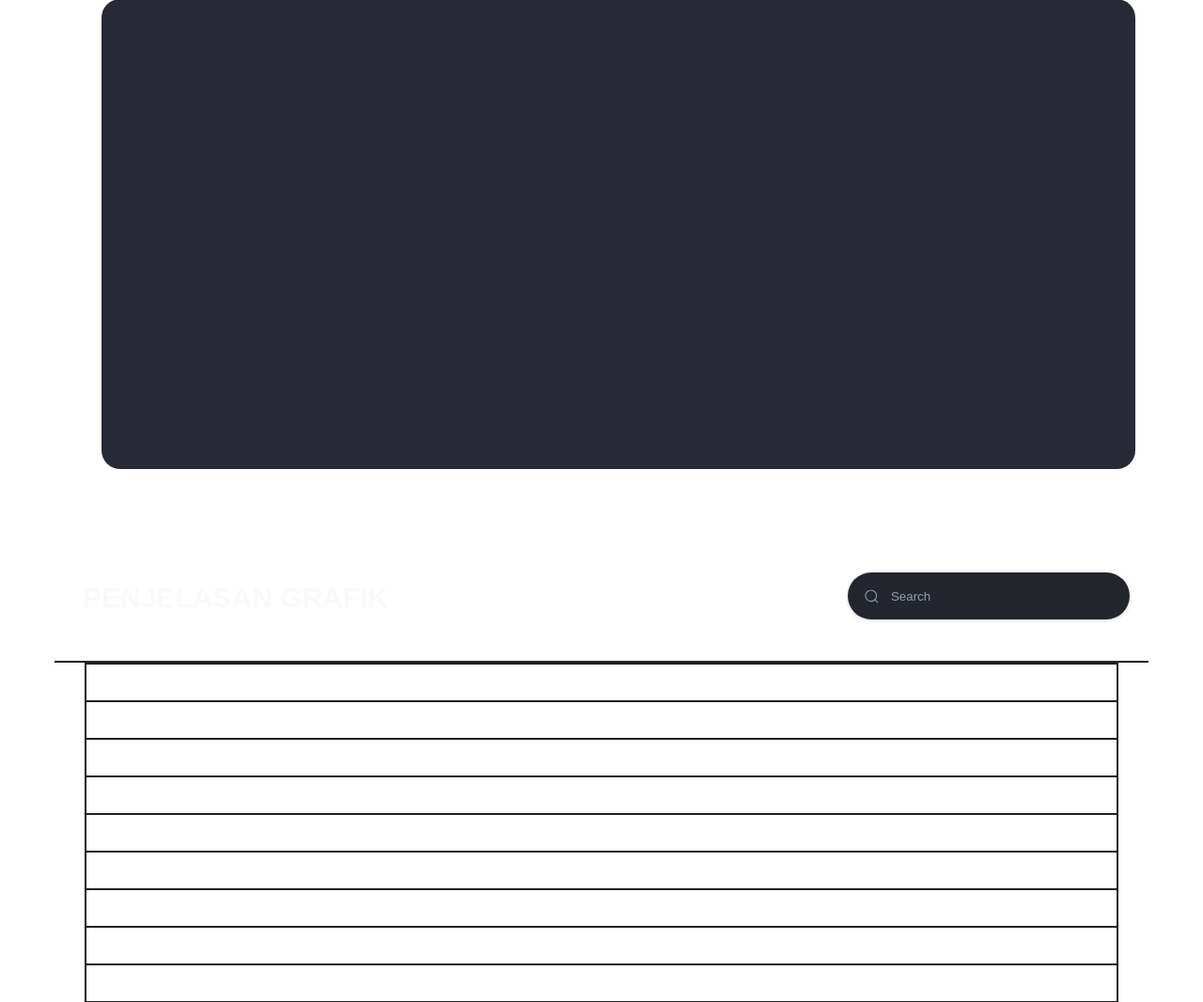
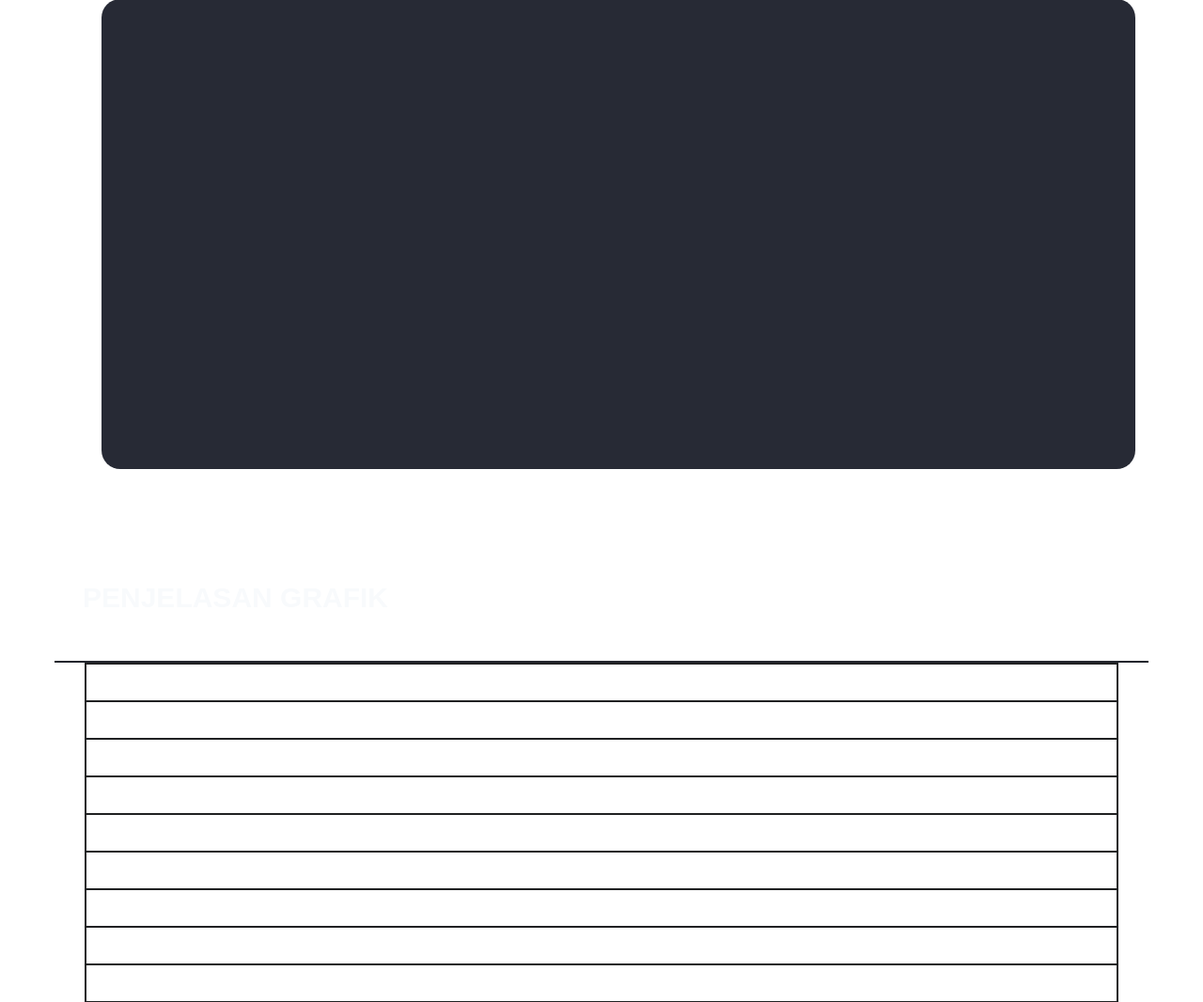
Before and after one commit to oskhar/Web-Parkiran-3D, a PHP site: page /admin/grafik.php in a window 1280 px wide. Shown: the part 139-1205 px from the top of the page at 94% size. Run offline with PHP 8.4, Linux system fonts and the light colour scheme.

Commit message:
Merapihkan

```diff
--- a/admin/grafik.php
+++ b/admin/grafik.php
@@ -23,25 +23,7 @@
     <!-- BAGIAN JUDUL DAN SEACRH -->
     <div class="display">
         <div><h1>PENJELASAN GRAFIK</h1></div>
-        <form class="form">
-            <label for="search">
-                <input class="input" type="text" required="" placeholder="Search" id="search">
-                <div class="fancy-bg"></div>
-                <div class="search">
-                    <svg viewBox="0 0 24 24" aria-hidden="true" class="r-14j79pv r-4qtqp9 r-yyyyoo r-1xvli5t r-dnmrzs r-4wgw6l r-f727ji r-bnwqim r-1plcrui r-lrvibr">
-                        <g>
-                            <path d="M21.53 20.47l-3.66-3.66C19.195 15.24 20 13.214 20 11c0-4.97-4.03-9-9-9s-9 4.03-9 9 4.03 9 9 9c2.215 0 4.24-.804 5.808-2.13l3.66 3.66c.147.146.34.22.53.22s.385-.073.53-.22c.295-.293.295-.767.002-1.06zM3.5 11c0-4.135 3.365-7.5 7.5-7.5s7.5 3.365 7.5 7.5-3.365 7.5-7.5 7.5-7.5-3.365-7.5-7.5z"></path>
-                        </g>
-                    </svg>
-                </div>
-                <button class="close-btn" type="reset">
-                    <svg xmlns="http://www.w3.org/2000/svg" class="h-5 w-5" viewBox="0 0 20 20" fill="currentColor">
-                        <path fill-rule="evenodd" d="M4.293 4.293a1 1 0 011.414 0L10 8.586l4.293-4.293a1 1 0 111.414 1.414L11.414 10l4.293 4.293a1 1 0 01-1.414 1.414L10 11.414l-4.293 4.293a1 1 0 01-1.414-1.414L8.586 10 4.293 5.707a1 1 0 010-1.414z" clip-rule="evenodd"></path>
-                    </svg>
-                </button>
-            </label>
-        </form>
-    </div>
+        </div>
 
     <!-- BAGIAN TABEL -->
     <!-- BAGIAN TABEL -->
--- a/bundle.php
+++ b/bundle.php
@@ -1,4 +1,4 @@
-<?php $conn = mysqli_connect("localhost", "root", "tesdoang", "parkir"); ?>
+<?php $conn = mysqli_connect("localhost", "root", "", "parkir"); ?>
 <!DOCTYPE html>
 <html lang="en">
 <head>
@@ -60,7 +60,7 @@
         <?php
 
         if (isset($_GET['page'])) {
-            echo "<h1>".ucfirst($_GET['page'])."</h1>";
+            // echo "<h1>".ucfirst($_GET['page'])."</h1>";
             include "admin/$_GET[page].php";
         } else {
             echo "<h1>Dasboard</h1>";
--- a/style/styleBundle.css
+++ b/style/styleBundle.css
@@ -13,6 +13,8 @@
     height: 100%;
     width: 100%;
     overflow: hidden;
+    background-color: var(--w2);
+    margin: 0;
 }
 main {
     display: grid;
--- a/style/styleDas_2.css
+++ b/style/styleDas_2.css
@@ -44,121 +44,6 @@
     padding: 30px;
 }
 
-/* BAGIAN SEARCH */
-/* this is a recreation of twitter search in css */
-.form {
-    --input-text-color: #fff;
-    --input-bg-color: #23262D;
-    --focus-input-bg-color: transparent;
-    --text-color: #949faa;
-    --active-color: #1b9bee;
-    --width-of-input: 300px;
-    --inline-padding-of-input: 1.2em;
-    --gap: 0.9rem;
-  }
-  /* form style */
-  .form {
-    margin-right: 20px;
-    margin-top: 40px;
-    font-size: 0.9rem;
-    display: flex;
-    gap: 0.5rem;
-    align-items: center;
-    width: var(--width-of-input);
-    height: 50px;
-    position: relative;
-    isolation: isolate;
-  }
-  /* a fancy bg for showing background and border when focus. */
-  .fancy-bg {
-    position: absolute;
-    width: 100%;
-    inset: 0;
-    background: var(--input-bg-color);
-    border-radius: 30px;
-    z-index: -1;
-    pointer-events: none;
-    box-shadow: rgba(0, 0, 0, 0.16) 0px 1px 4px;
-  }
-  /* label styling */
-  label {
-    padding: 0.8em;
-    height: 40px;
-    padding-inline: var(--inline-padding-of-input);
-    display: flex;
-    align-items: center;
-  }
-
-  .search,.close-btn {
-    position: absolute;
-  }
-  /* styling search-icon */
-  .search {
-    fill: var(--text-color);
-    left: var(--inline-padding-of-input);
-  }
-  /* svg -- size */
-  svg {
-    width: 17px;
-    display: block;
-  }
-  /* styling of close button */
-  .close-btn {
-    border: none;
-    right: var(--inline-padding-of-input);
-    box-sizing: border-box;
-    display: flex;
-    align-items: center;
-    justify-content: center;
-    color: #fff;
-    padding: 0.1em;
-    width: 20px;
-    height: 20px;
-    border-radius: 50%;
-    background: var(--active-color);
-    opacity: 0;
-    visibility: hidden;
-  }
-  /* styling of input */
-  .input {
-    color: var(--input-text-color);
-    margin-inline: min(2em,calc(var(--inline-padding-of-input) + var(--gap)));
-    background: none;
-    border: none;
-  }
-
-  .input:focus {
-    outline: none;
-  }
-
-  .input::placeholder {
-    color: var(--text-color)
-  }
-  /* input background change in focus */
-  .input:focus ~ .fancy-bg {
-    border: 1px solid var(--active-color);
-    background: var(--focus-input-bg-color);
-  }
-  /* search icon color change in focus */
-  .input:focus ~ .search {
-    fill: var(--active-color);
-  }
-  /* showing close button when typing */
-  .input:valid ~ .close-btn {
-    opacity: 1;
-    visibility: visible;
-  }
-  /* this is for the default background in input,when selecting autofill options -- you can remove this code if you do not want to override the browser style.  */
-  input:-webkit-autofill,
-  input:-webkit-autofill:hover,
-  input:-webkit-autofill:focus,
-  input:-webkit-autofill:active {
-    -webkit-transition: "color 9999s ease-out, background-color 9999s ease-out";
-    -webkit-transition-delay: 9999s;
-  }
-
-
-  /* BAGIAN TABLE */
   /* BAGIAN TABEL */
 #konten{
     width: 1100px;
--- a/style/styleEditAdmin.css
+++ b/style/styleEditAdmin.css
@@ -1,8 +1,3 @@
-body{
-    background-color: #23262D;
-    overflow-x: hidden;
-}
-
 /* BAGIAN JUDUL */
 h1{
     font-family: Arial, Helvetica, sans-serif;
@@ -24,6 +19,7 @@
 }
 
 .plat{
+    position: relative;
     display: flex;
     justify-content: center;
     align-items: center;
```
Also changed, not shown: admin/editadmin.php (+3 -14 lines), assets/parkir.sql (added, +166 -0 lines), style/styleDas_1.css (+0 -7 lines).
